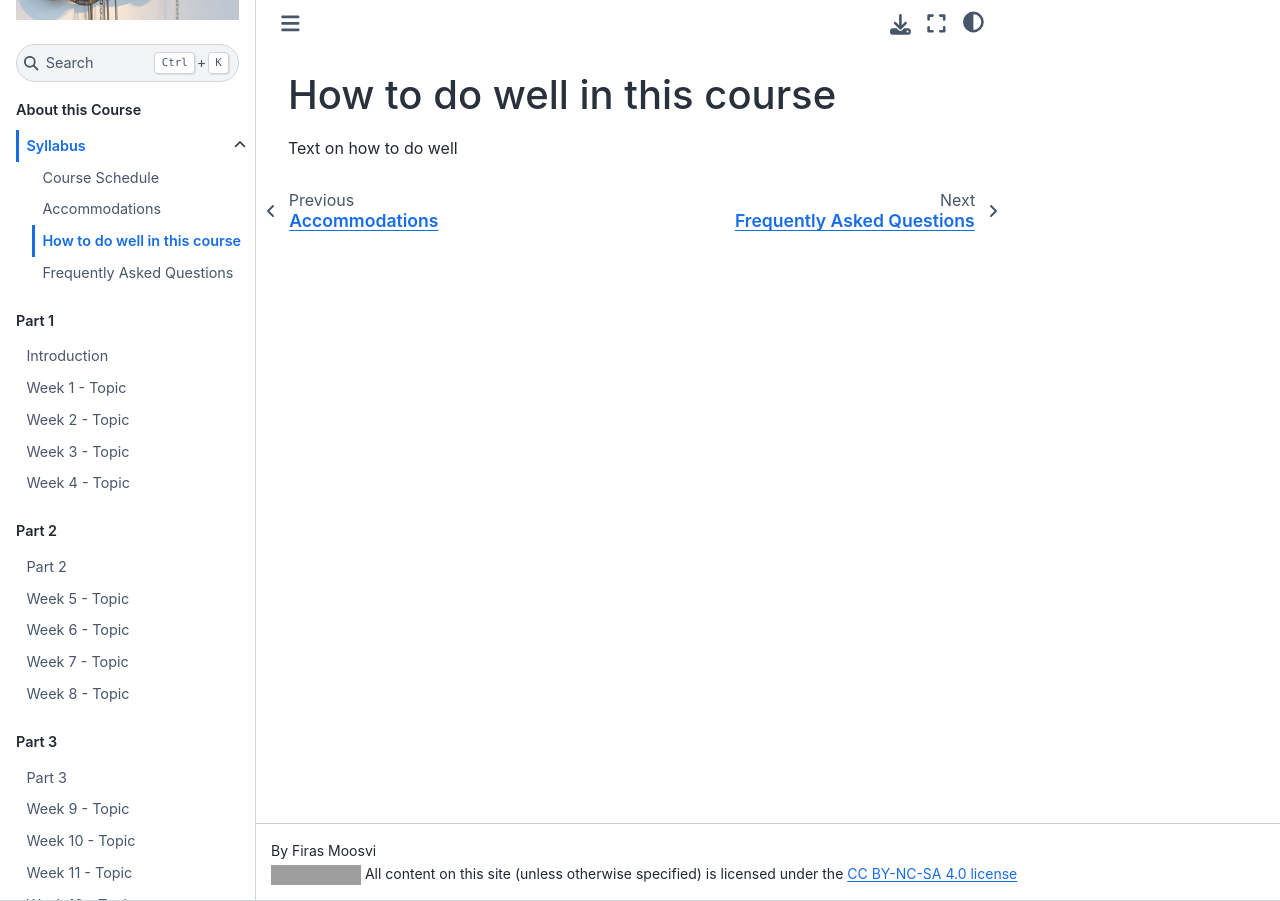
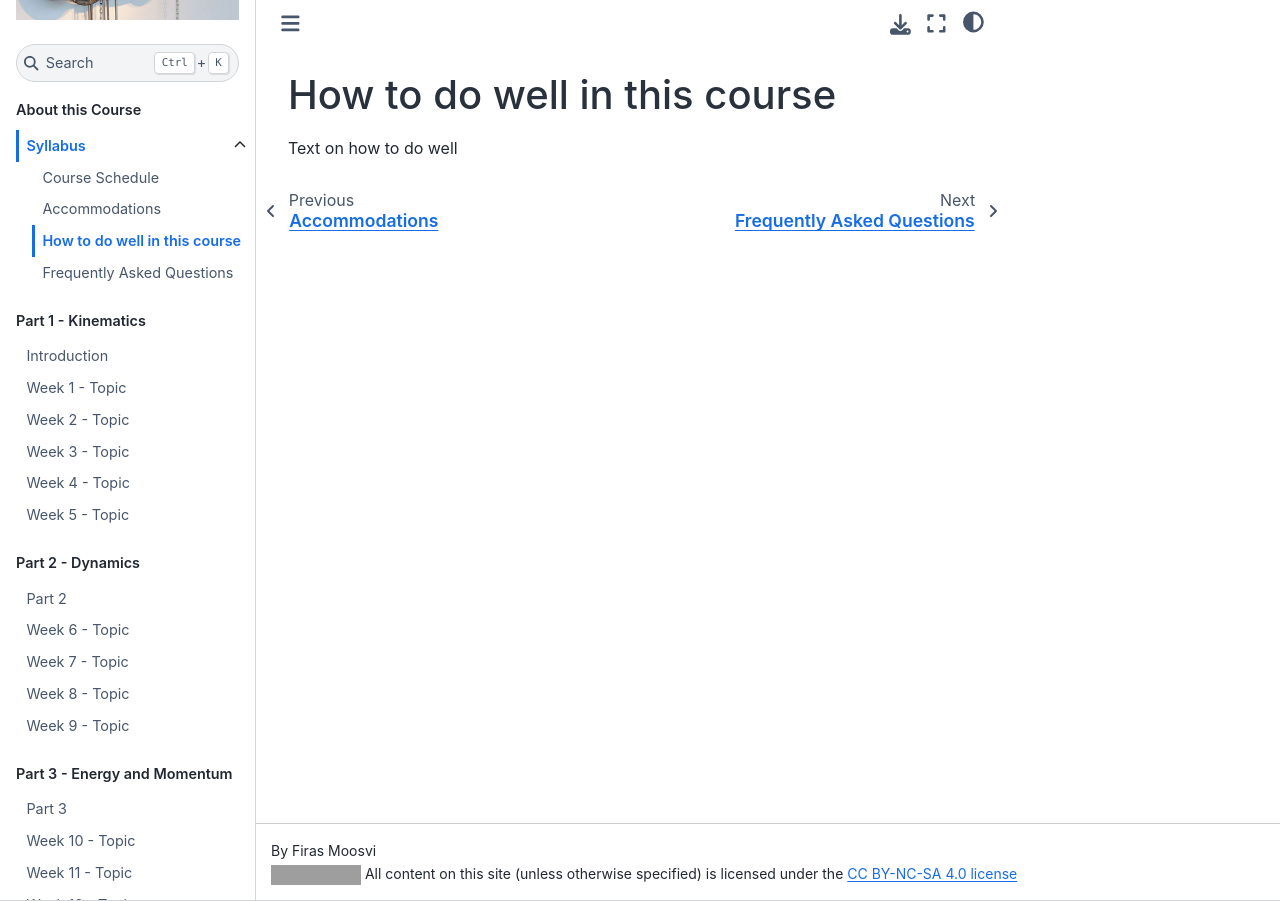
Before and after one commit to ubco-cmps/phys111_course, a Jupyter Book: the page built from about/doing_well.md, in a window 1280 px wide. Built offline with Jupyter Book 1.0.4 settings and Sphinx 7.4.7 and the Sphinx Book theme 1.1.4, drawn with Linux system fonts in a browser that asks for light colours; pages that are not in the unit, such as notebooks, are missing from menus; grey boxes are pictures that could not be loaded.

Commit message:
Split weeks into parts

```diff
--- a/_toc.yml
+++ b/_toc.yml
@@ -9,7 +9,7 @@
         - file: about/doing_well
         - file: about/faq
 
-- chapter: Part 1
+- chapter: Part 1 - Kinematics
   sections:
     - file: class/part1
       title: Introduction
@@ -22,26 +22,25 @@
       title: Week 3 - Topic
     - file: class/topic4
       title: Week 4 - Topic
-
-- chapter: Part 2
+    - file: class/topic5
+      title: Week 5 - Topic
+- chapter: Part 2 - Dynamics
   sections:
     - file: class/part2
       title: Part 2
-    - file: class/topic5
-      title: Week 5 - Topic
     - file: class/topic6
       title: Week 6 - Topic
     - file: class/topic7
       title: Week 7 - Topic
     - file: class/topic8
       title: Week 8 - Topic
+    - file: class/topic9
+      title: Week 9 - Topic
 
-- chapter: Part 3
+- chapter: Part 3 - Energy and Momentum
   sections:
     - file: class/part3
       title: Part 3
-    - file: class/topic9
-      title: Week 9 - Topic
     - file: class/topic10
       title: Week 10 - Topic
     - file: class/topic11
```
